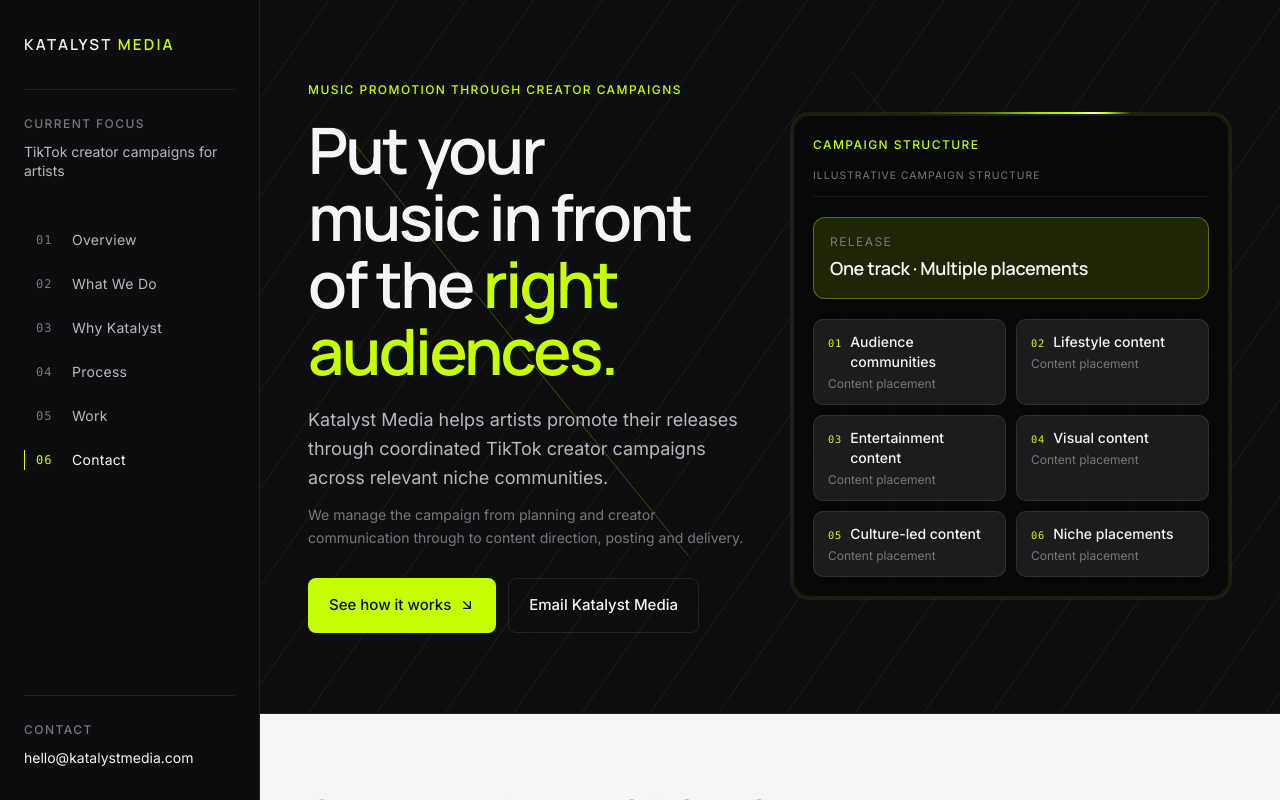
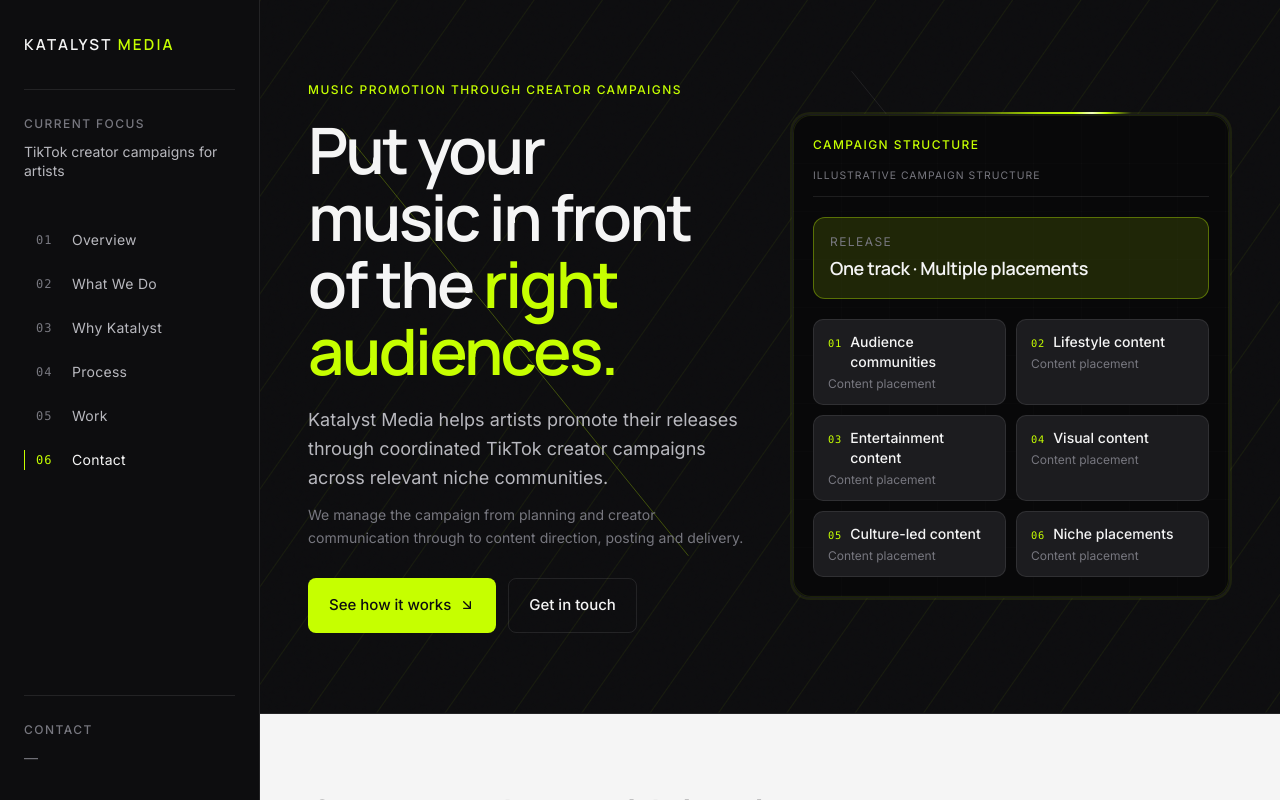
Before and after one commit to vromeofficial-hub/katalyst-media, a Next.js app: page / in a window 1280 px wide. Shown: the top 800 px of the page. Built offline with nearby package versions, Linux system fonts and the light colour scheme; no server answers.

Commit message:
Hide public email until a contact address is ready.

```diff
--- a/src/app/terms/page.tsx
+++ b/src/app/terms/page.tsx
@@ -1,6 +1,6 @@
 import { Container } from "@/components/layout/Container";
 import { PageHero } from "@/components/ui/PageHero";
-import { company } from "@/content/company";
+import { company, hasPublicEmail } from "@/content/company";
 import { createMetadata } from "@/lib/metadata";
 
 export const metadata = createMetadata({
@@ -57,13 +57,19 @@ export default function TermsPage() {
           <div>
             <h2 className="font-display text-2xl font-semibold text-off-white">Contact</h2>
             <p className="mt-3 leading-relaxed">
-              Questions about these terms can be sent to{" "}
+              Questions about these terms can be sent to {company.name}
+              {hasPublicEmail() ? (
+                <>
+                  {" "}
+                  at{" "}
                   <a
                     href={`mailto:${company.email}`}
                     className="text-off-white underline underline-offset-4"
                   >
                     {company.email}
                   </a>
+                </>
+              ) : null}
               .
             </p>
           </div>
--- a/src/components/home/OverviewSection.tsx
+++ b/src/components/home/OverviewSection.tsx
@@ -6,7 +6,7 @@ import { CampaignStructureVisual } from "@/components/brand/CampaignStructureVis
 import { Container } from "@/components/layout/Container";
 import { PrimaryButton } from "@/components/ui/PrimaryButton";
 import { SecondaryButton } from "@/components/ui/SecondaryButton";
-import { getMailtoHref } from "@/content/company";
+import { getMailtoHref, hasPublicEmail } from "@/content/company";
 
 export function OverviewSection() {
   const reduceMotion = useReducedMotion();
@@ -62,7 +62,11 @@ export function OverviewSection() {
             transition={{ duration: 0.45, delay: 0.22 }}
           >
             <PrimaryButton href="#process">See how it works</PrimaryButton>
-            <SecondaryButton href={getMailtoHref()}>Email Katalyst Media</SecondaryButton>
+            {hasPublicEmail() ? (
+              <SecondaryButton href={getMailtoHref()}>Email Katalyst Media</SecondaryButton>
+            ) : (
+              <SecondaryButton href="#contact">Get in touch</SecondaryButton>
+            )}
           </motion.div>
         </div>
 
--- a/src/components/layout/Footer.tsx
+++ b/src/components/layout/Footer.tsx
@@ -1,7 +1,7 @@
 import Link from "next/link";
 import { Container } from "@/components/layout/Container";
 import { Wordmark } from "@/components/ui/Wordmark";
-import { company } from "@/content/company";
+import { company, hasPublicEmail } from "@/content/company";
 import { legalNav } from "@/content/navigation";
 
 export function Footer() {
@@ -13,12 +13,14 @@ export function Footer() {
         <div className="flex flex-col gap-6 sm:flex-row sm:items-center sm:justify-between">
           <div>
             <Wordmark />
+            {hasPublicEmail() ? (
               <a
                 href={`mailto:${company.email}`}
                 className="mt-4 block text-sm text-soft-grey underline-offset-4 hover:text-acid-lime hover:underline"
               >
                 {company.email}
               </a>
+            ) : null}
           </div>
           <div className="flex flex-col gap-4 sm:items-end">
             <ul className="flex flex-wrap gap-5">
--- a/src/components/layout/MobileHeader.tsx
+++ b/src/components/layout/MobileHeader.tsx
@@ -6,7 +6,7 @@ import Link from "next/link";
 import { Menu, X } from "lucide-react";
 import { Wordmark } from "@/components/ui/Wordmark";
 import { SectionNavLink } from "@/components/ui/SectionNavLink";
-import { company } from "@/content/company";
+import { company, hasPublicEmail } from "@/content/company";
 import { primaryNav } from "@/content/navigation";
 import { useActiveSection } from "@/hooks/useActiveSection";
 import { cn } from "@/lib/utils";
@@ -145,12 +145,16 @@ export function MobileHeader() {
 
             <div className="mt-6 border-t border-border-dark pt-6">
               <p className="label-caps text-muted-grey">Contact</p>
+              {hasPublicEmail() ? (
                 <a
                   href={`mailto:${company.email}`}
                   className="mt-2 block text-sm text-off-white underline-offset-4 hover:underline"
                 >
                   {company.email}
                 </a>
+              ) : (
+                <p className="mt-2 text-sm text-muted-grey">—</p>
+              )}
             </div>
           </div>
         </div>
--- a/src/components/layout/Sidebar.tsx
+++ b/src/components/layout/Sidebar.tsx
@@ -3,7 +3,7 @@
 import { usePathname } from "next/navigation";
 import { Wordmark } from "@/components/ui/Wordmark";
 import { SectionNavLink } from "@/components/ui/SectionNavLink";
-import { company } from "@/content/company";
+import { company, hasPublicEmail } from "@/content/company";
 import { primaryNav } from "@/content/navigation";
 import { useActiveSection } from "@/hooks/useActiveSection";
 import { cn } from "@/lib/utils";
@@ -60,12 +60,16 @@ export function Sidebar() {
 
         <div className="mt-auto border-t border-border-dark pt-6">
           <p className="label-caps text-muted-grey">Contact</p>
+          {hasPublicEmail() ? (
             <a
               href={`mailto:${company.email}`}
               className="mt-2 block break-all text-sm text-off-white underline-offset-4 transition-colors hover:text-acid-lime hover:underline"
             >
               {company.email}
             </a>
+          ) : (
+            <p className="mt-2 text-sm text-muted-grey">—</p>
+          )}
         </div>
       </div>
     </aside>
--- a/src/components/ui/PrimaryButton.tsx
+++ b/src/components/ui/PrimaryButton.tsx
@@ -1,7 +1,7 @@
 import Link from "next/link";
 import { ArrowDownRight, ArrowUpRight } from "lucide-react";
 import { cn } from "@/lib/utils";
-import { company, getMailtoHref } from "@/content/company";
+import { company, getMailtoHref, hasPublicEmail } from "@/content/company";
 
 type ButtonBaseProps = {
   children: React.ReactNode;
@@ -98,6 +98,8 @@ export function EmailKatalystButton({
   label?: string;
   onClick?: () => void;
 }) {
+  if (!hasPublicEmail()) return null;
+
   return (
     <PrimaryButton href={getMailtoHref()} className={className} onClick={onClick}>
       {label}
@@ -106,6 +108,8 @@ export function EmailKatalystButton({
 }
 
 export function EmailAddressLink({ className }: { className?: string }) {
+  if (!hasPublicEmail()) return null;
+
   return (
     <a
       href={getMailtoHref()}
--- a/src/content/company.ts
+++ b/src/content/company.ts
@@ -10,7 +10,7 @@ export const company = {
     "Katalyst Media helps artists promote their music through coordinated TikTok creator campaigns designed to place songs in front of relevant audiences. We work with the artist to understand the release, sound, target listener and campaign objective, then build a promotion plan around suitable content styles, communities and creator pages. The campaign is organised across multiple accounts so the song can appear naturally across different content environments that fit the track. Katalyst Media manages the campaign budget, creator communication, content direction, posting schedule and delivery process, giving the artist one organised point of contact instead of having to manage every page individually.",
   focus: "TikTok creator campaigns for artists",
   focusLabel: "Current focus",
-  email: "hello@katalystmedia.com",
+  email: "",
   location: "United Kingdom",
   url: process.env.NEXT_PUBLIC_SITE_URL ?? "https://katalystmedia.com",
   pageTitle: "Katalyst Media | Music Promotion Through Creator Campaigns",
@@ -18,5 +18,10 @@ export const company = {
 } as const;
 
 export function getMailtoHref() {
+  if (!company.email) return "#contact";
   return `mailto:${company.email}`;
 }
+
+export function hasPublicEmail() {
+  return Boolean(company.email.trim());
+}
--- a/src/content/contact.ts
+++ b/src/content/contact.ts
@@ -2,8 +2,9 @@ import { company } from "@/content/company";
 
 export const contactCopy = {
   headline: "Contact Katalyst Media",
-  description:
-    "For music-promotion enquiries, campaign information or collaboration opportunities, contact Katalyst Media directly by email.",
+  description: company.email
+    ? "For music-promotion enquiries, campaign information or collaboration opportunities, contact Katalyst Media directly by email."
+    : "For music-promotion enquiries, campaign information or collaboration opportunities, contact details will be shared here soon.",
   buttonLabel: "Email Katalyst Media",
   email: company.email,
 } as const;
--- a/src/lib/metadata.ts
+++ b/src/lib/metadata.ts
@@ -48,6 +48,6 @@ export const organizationJsonLd = {
   name: company.name,
   url: siteUrl,
   description: company.description,
-  email: company.email,
+  ...(company.email ? { email: company.email } : {}),
   sameAs: [],
 };
```
Also changed, not shown: src/app/privacy/page.tsx (+9 -3 lines), 1 other file (tests, documents, lock files or other folders). Lines whose indentation alone changed are shown as unchanged.
